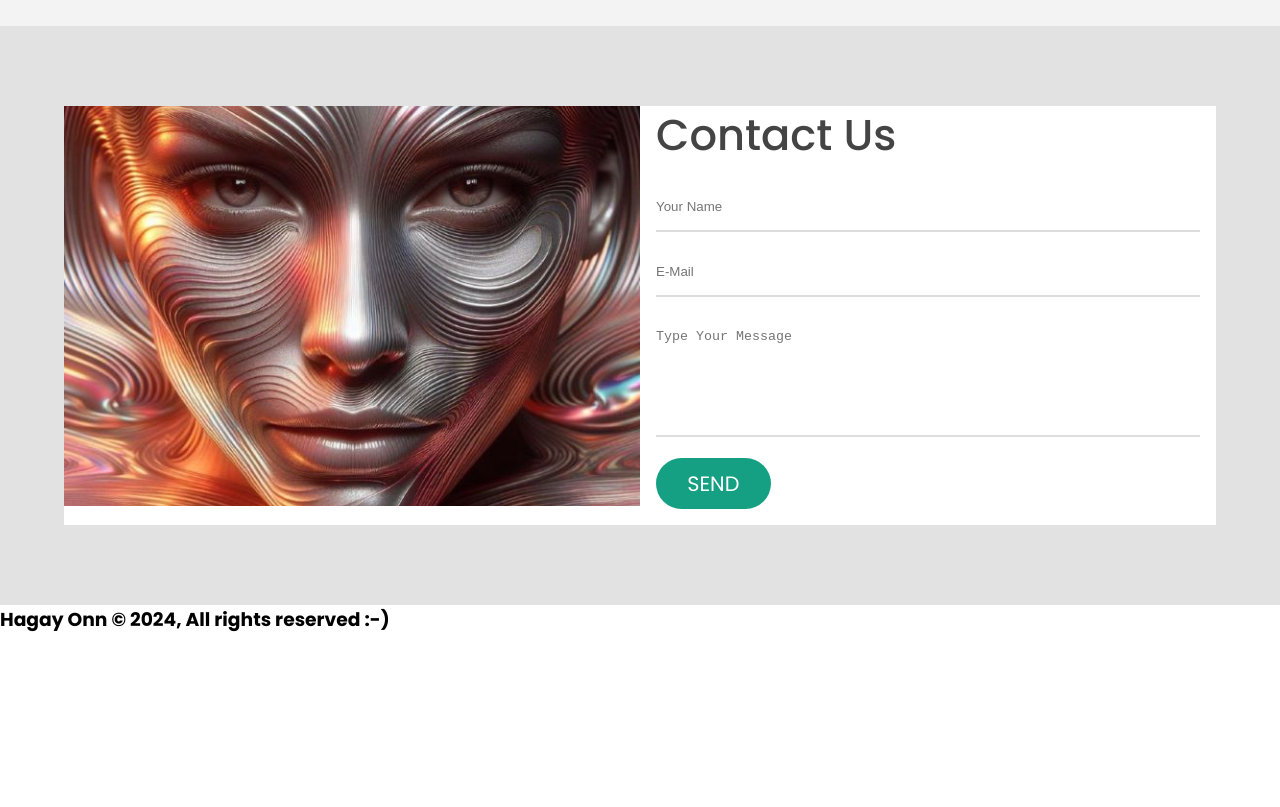
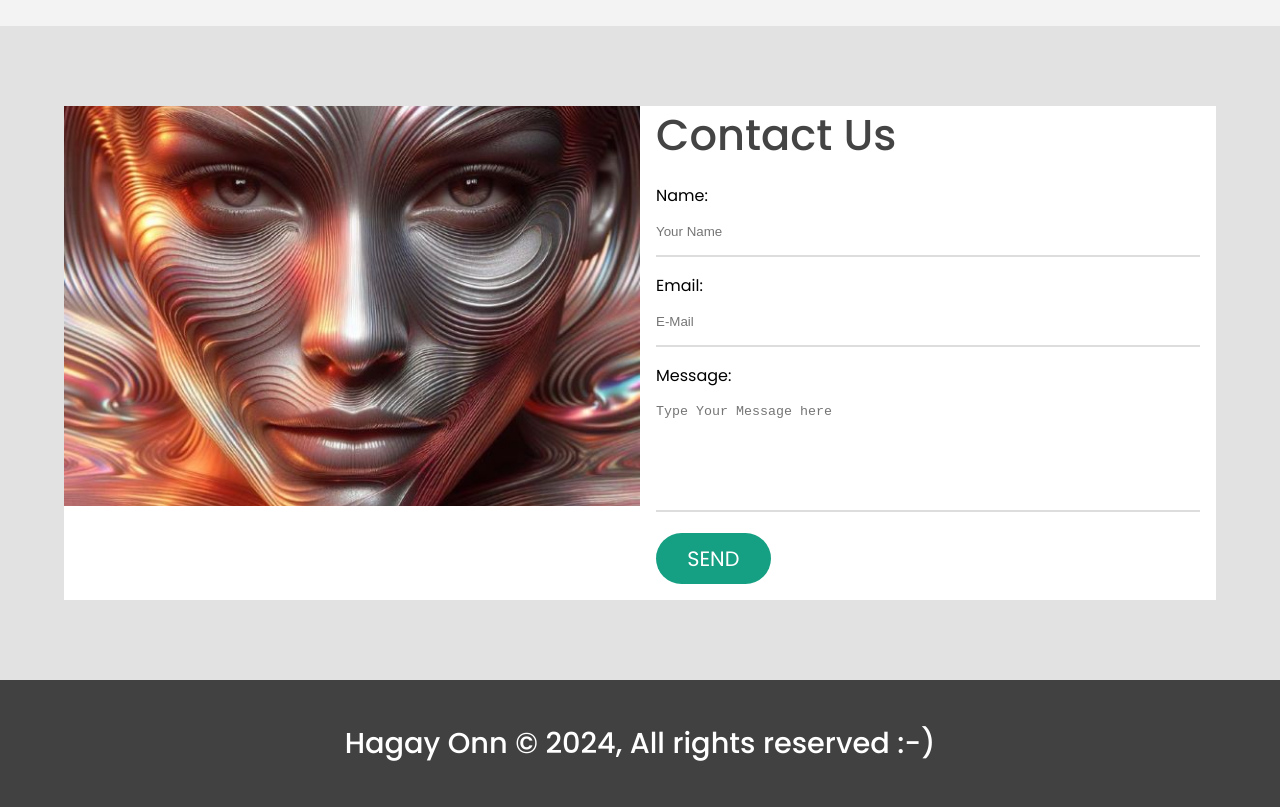
Before and after one commit to hagayo/ailoveu_nativeJS_template, a plain HTML site: page index.html in a window 1280 px wide. Shown: the part 4130-4937 px from the top of the page. Before the commit the page ends 4764 px from the top, so only its background shows below. Drawn offline with nearby package versions, Linux system fonts and the light colour scheme.

Commit message:
Update index.html add labels to input tags

```diff
--- a/index.html
+++ b/index.html
@@ -234,16 +234,16 @@
 
         <div class="form-container">
           <h2>Contact Us</h2>
-          <input type="text" placeholder="Your Name" />
-          <input type="email" placeholder="E-Mail" />
-          <textarea cols="30" rows="6" placeholder="Type Your Message"></textarea>
+          <label for="fullname">Name:</label> <input type="text" placeholder="Your Name"/>
+          <label for="email">Email:</label> <input type="email" placeholder="E-Mail"/>
+          <label for="message">Message:</label> <textarea cols="30" rows="6" placeholder="Type Your Message here"></textarea>
           <a href="#" class="btn btn-primary">Send</a>
         </div>
       </div>
     </section>
 
     <footer id="footer">
-      <h3>Hagay Onn &copy; 2024, All rights reserved :-) </h3>
+      <h2>Hagay Onn &copy; 2024, All rights reserved :-) </h2>
     </footer>
   </body>
 
```
